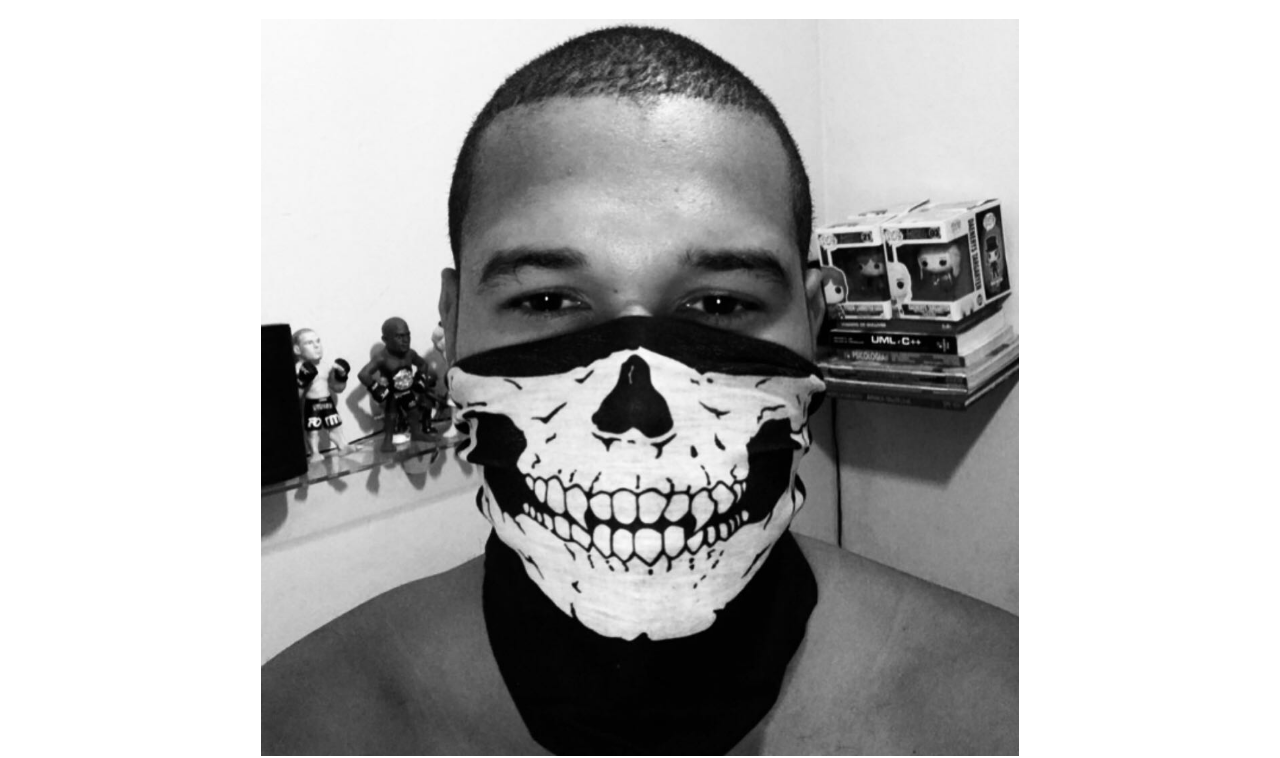
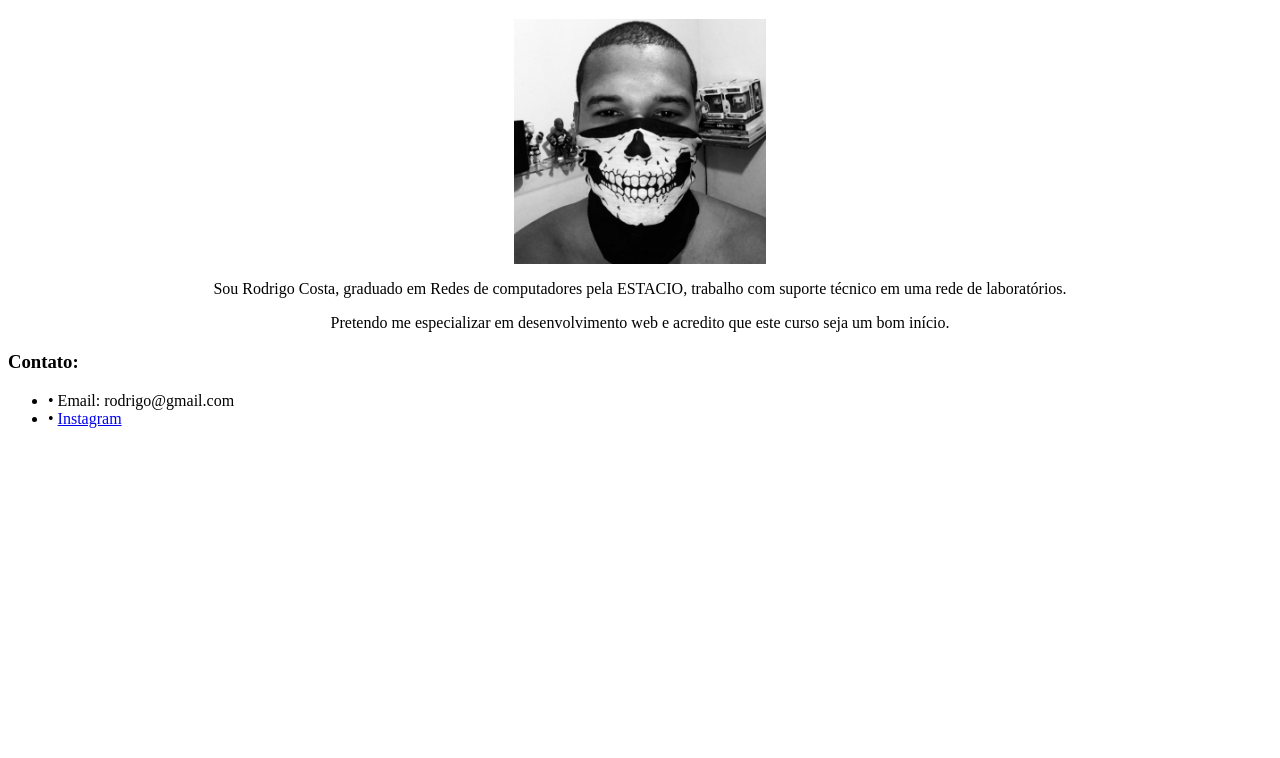
Before and after one commit to rcs021/pagina-perfil, a plain HTML site: page index.html in a window 1280 px wide. Shown: the part 61-819 px from the top of the page. Drawn offline with Linux system fonts and the light colour scheme.

Commit message:
Adicionando CSS v1

```diff
--- a/css/style.css
+++ b/css/style.css
@@ -5,4 +5,4 @@
 .imagem-centro{    display: block;
     margin-left: auto;
     margin-right: auto;
-    width: 60%;}
+    width: 20%;}
```
